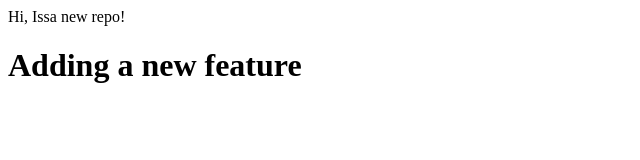
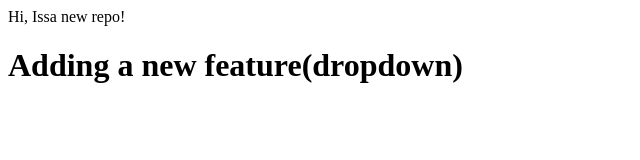
Before and after one commit to SayanMukherjee24/localrepo, a plain HTML site: page index.html in a window 1280 px wide. Shown: the whole page, without its empty margins (0-640 px from the left). Drawn offline with Linux system fonts and the light colour scheme.

Commit message:
Add Dropdown

```diff
--- a/index.html
+++ b/index.html
@@ -1,2 +1,2 @@
 <p>Hi, Issa new repo!</p>
-<h1>Adding a new feature</h1>
+<h1>Adding a new feature(dropdown)</h1>
```
